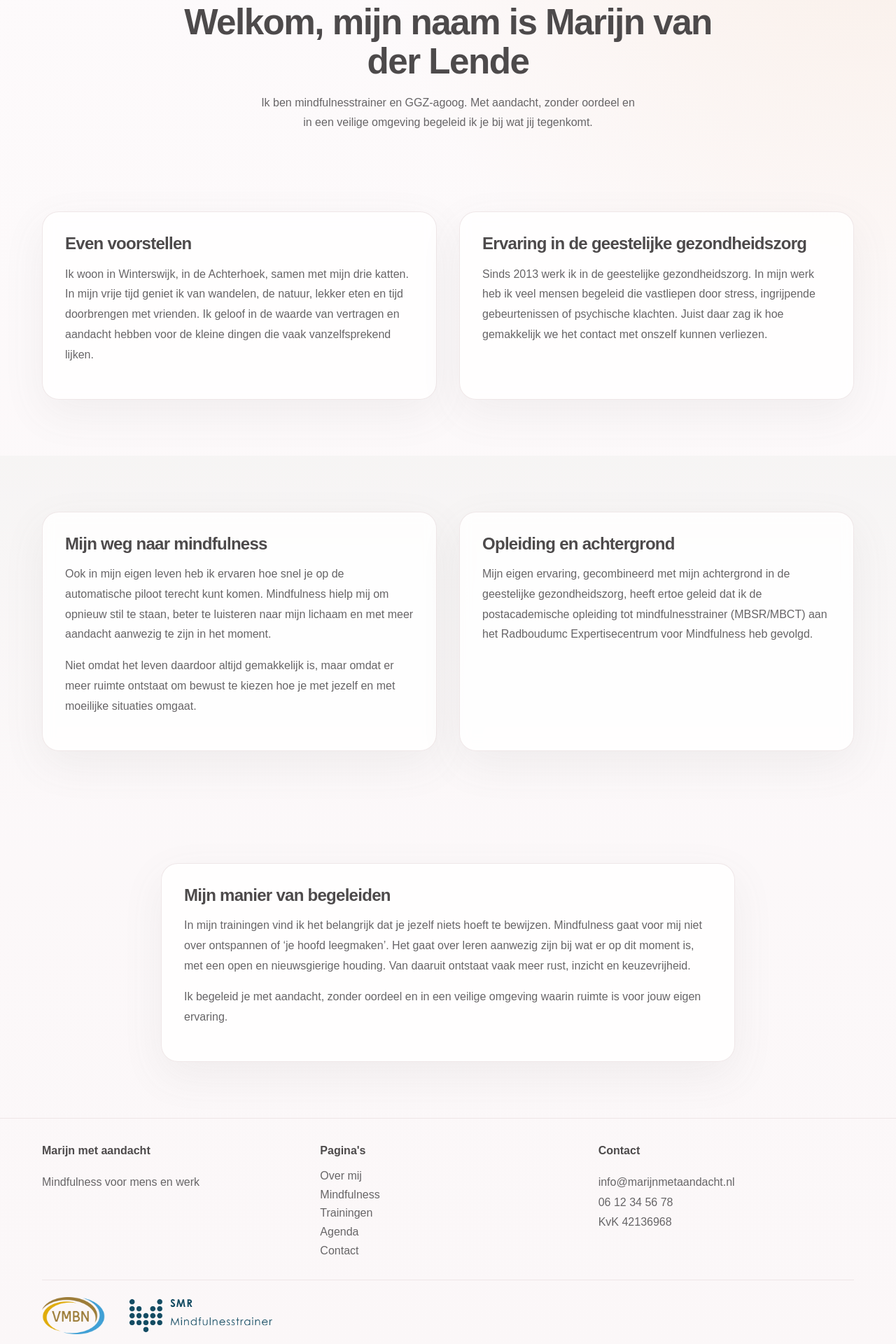
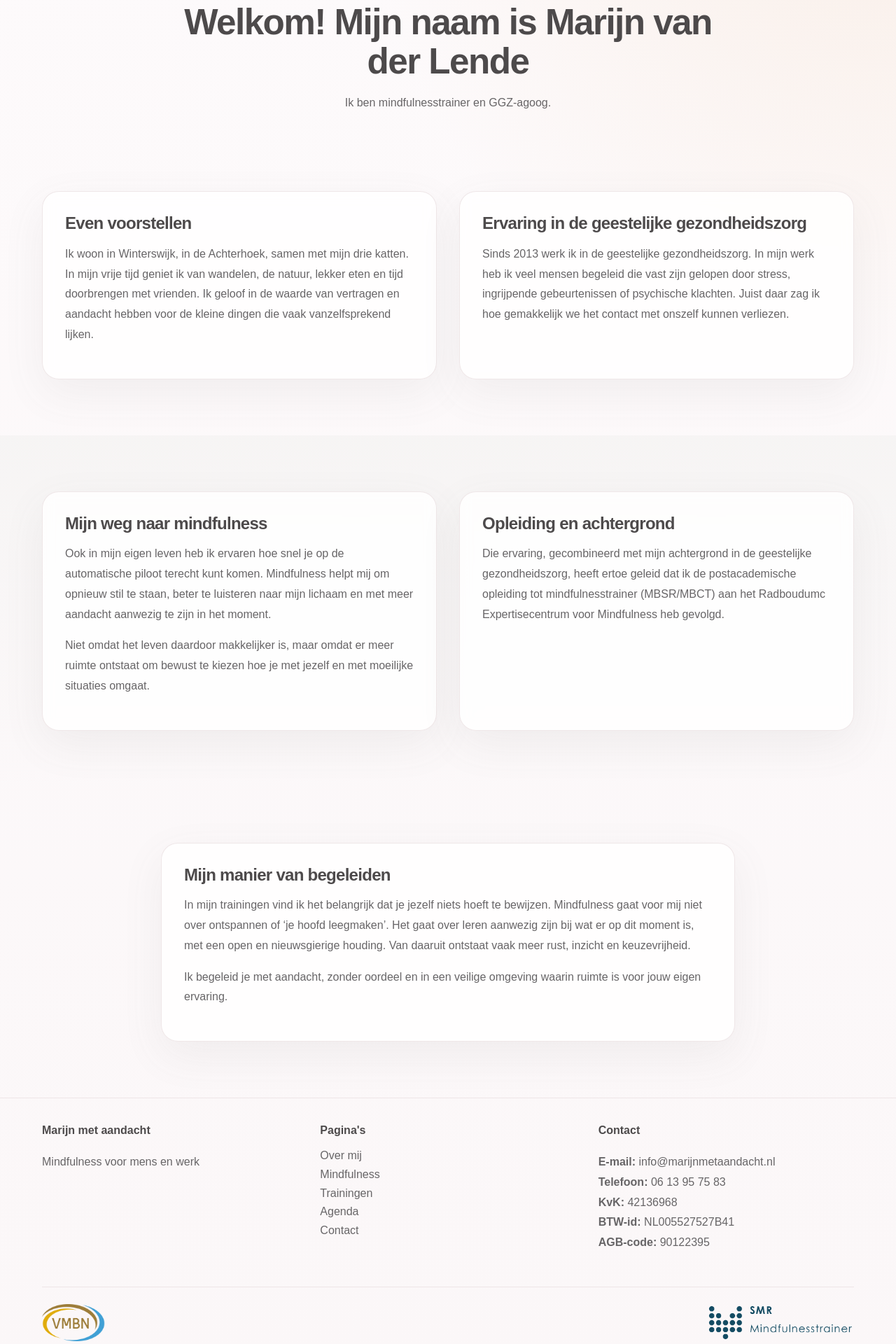
Before and after one commit to jwschreurs/marijn, a Next.js app: page /over-mij in a window 1280 px wide. Shown: the part 200-2120 px from the top of the page at 70% size. Built offline with nearby package versions, Linux system fonts and the light colour scheme.

Commit message:
textuele wijzigingen en wat kleine styling

```diff
--- a/src/app/globals.css
+++ b/src/app/globals.css
@@ -159,6 +159,10 @@ main {
 .card-grid {
   grid-template-columns: repeat(auto-fit, minmax(320px, 1fr));
   align-items: stretch;
+}
+
+.section-title + .card-grid {
+  margin-top: 2rem;
 }
 
 .page-hero {
@@ -687,6 +691,10 @@ main {
   border-radius: 10px;
 }
 
+.certification-link:last-child {
+  margin-left: auto;
+}
+
 .certification-link:focus-visible {
   outline: 2px solid var(--accent-strong);
   outline-offset: 4px;
--- a/src/app/over-mij/page.tsx
+++ b/src/app/over-mij/page.tsx
@@ -7,8 +7,8 @@ export default function OverMijPage() {
         <div className="container narrow">
           <SectionTitle
             eyebrow="Over mij"
-            title="Welkom, mijn naam is Marijn van der Lende"
-            text="Ik ben mindfulnesstrainer en GGZ-agoog. Met aandacht, zonder oordeel en in een veilige omgeving begeleid ik je bij wat jij tegenkomt."
+            title="Welkom! Mijn naam is Marijn van der Lende"
+            text="Ik ben mindfulnesstrainer en GGZ-agoog."
             align="center"
           />
         </div>
@@ -29,7 +29,7 @@ export default function OverMijPage() {
             <h2>Ervaring in de geestelijke gezondheidszorg</h2>
             <p>
               Sinds 2013 werk ik in de geestelijke gezondheidszorg. In mijn werk heb ik veel mensen
-              begeleid die vastliepen door stress, ingrijpende gebeurtenissen of psychische
+              begeleid die vast zijn gelopen door stress, ingrijpende gebeurtenissen of psychische
               klachten. Juist daar zag ik hoe gemakkelijk we het contact met onszelf kunnen
               verliezen.
             </p>
@@ -43,18 +43,18 @@ export default function OverMijPage() {
             <h2>Mijn weg naar mindfulness</h2>
             <p>
               Ook in mijn eigen leven heb ik ervaren hoe snel je op de automatische piloot terecht
-              kunt komen. Mindfulness hielp mij om opnieuw stil te staan, beter te luisteren naar
+              kunt komen. Mindfulness helpt mij om opnieuw stil te staan, beter te luisteren naar
               mijn lichaam en met meer aandacht aanwezig te zijn in het moment.
             </p>
             <p>
-              Niet omdat het leven daardoor altijd gemakkelijk is, maar omdat er meer ruimte
-              ontstaat om bewust te kiezen hoe je met jezelf en met moeilijke situaties omgaat.
+              Niet omdat het leven daardoor makkelijker is, maar omdat er meer ruimte ontstaat om
+              bewust te kiezen hoe je met jezelf en met moeilijke situaties omgaat.
             </p>
           </article>
           <article className="content-card content-card--large">
             <h2>Opleiding en achtergrond</h2>
             <p>
-              Mijn eigen ervaring, gecombineerd met mijn achtergrond in de geestelijke
+              Die ervaring, gecombineerd met mijn achtergrond in de geestelijke
               gezondheidszorg, heeft ertoe geleid dat ik de postacademische opleiding tot
               mindfulnesstrainer (MBSR/MBCT) aan het Radboudumc Expertisecentrum voor Mindfulness
               heb gevolgd.
--- a/src/app/page.tsx
+++ b/src/app/page.tsx
@@ -49,7 +49,9 @@ export default function HomePage() {
           />
           <div className="info-panel">
             <p>
-                Mindfulness hoeft niet ingewikkeld te zijn. Het gaat om leren opmerken, ruimte maken en bewust reageren. In kleine stappen,met aandacht voor jouw eigen situatie.
+              Het aanbod is geschikt voor particulieren en organisaties. De toon is
+              rustig en toegankelijk, met oefeningen en inzichten die je direct kunt toepassen in
+              het dagelijks leven of op het werk.
             </p>
             <ul>
               <li>Mindfulness voor meer rust en bewustzijn</li>
@@ -64,7 +66,6 @@ export default function HomePage() {
           <SectionTitle
             eyebrow="Aanbod"
             title="Trainingen"
-            text="Een overzicht van de mogelijkheden. Data, locaties en praktische informatie kunnen eenvoudig worden aangevuld."
             headingLevel="h2"
           />
           <div className="card-grid">
--- a/src/components/Footer.tsx
+++ b/src/components/Footer.tsx
@@ -23,11 +23,17 @@ export function Footer() {
         <div>
           <p className="footer-title">Contact</p>
           <p>
+            <strong>E-mail:</strong>{' '}
             <a href={`mailto:${siteConfig.email}`}>{siteConfig.email}</a>
             <br />
+            <strong>Telefoon:</strong>{' '}
             <a href={`tel:${siteConfig.phone.replace(/\s+/g, '')}`}>{siteConfig.phone}</a>
             <br />
-            KvK {siteConfig.kvk}
+            <strong>KvK:</strong> {siteConfig.kvk}
+            <br />
+            <strong>BTW-id:</strong> {siteConfig.btwId}
+            <br />
+            <strong>AGB-code:</strong> {siteConfig.agbCode}
           </p>
         </div>
         <div className="footer-certifications" aria-label="Keurmerken">
--- a/src/data/site.ts
+++ b/src/data/site.ts
@@ -57,8 +57,10 @@ export const siteConfig = {
   name: 'Marijn met aandacht',
   tagline: 'Mindfulness voor mens en werk',
   email: 'info@marijnmetaandacht.nl',
-  phone: '06 12 34 56 78',
+  phone: '06 13 95 75 83',
   kvk: '42136968',
+  btwId: 'NL005527527B41',
+  agbCode: '90122395',
   location: 'Regio Twente en op locatie',
   intro:
     'Mindfulness en training voor meer rust, balans en bewustzijn in leven en werk.',
```
